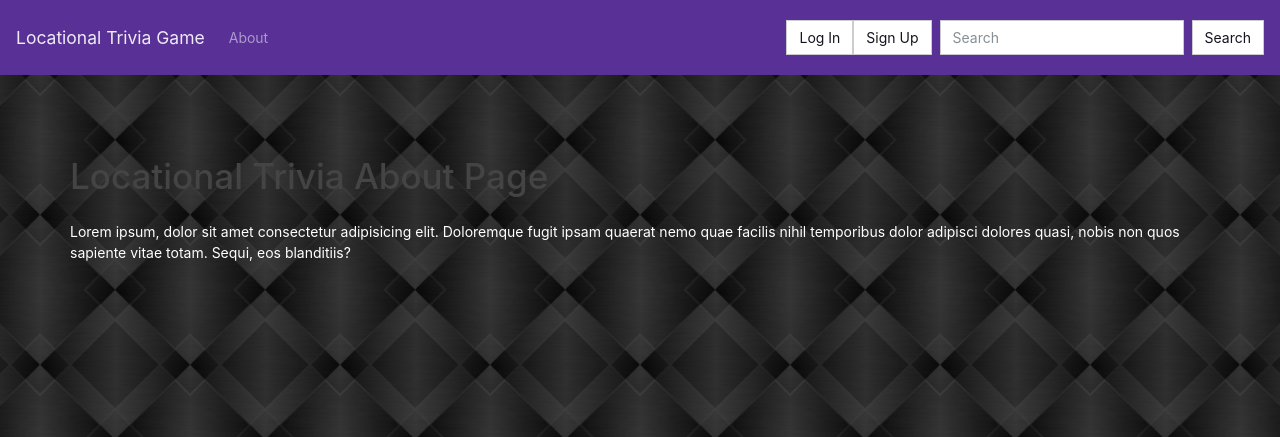
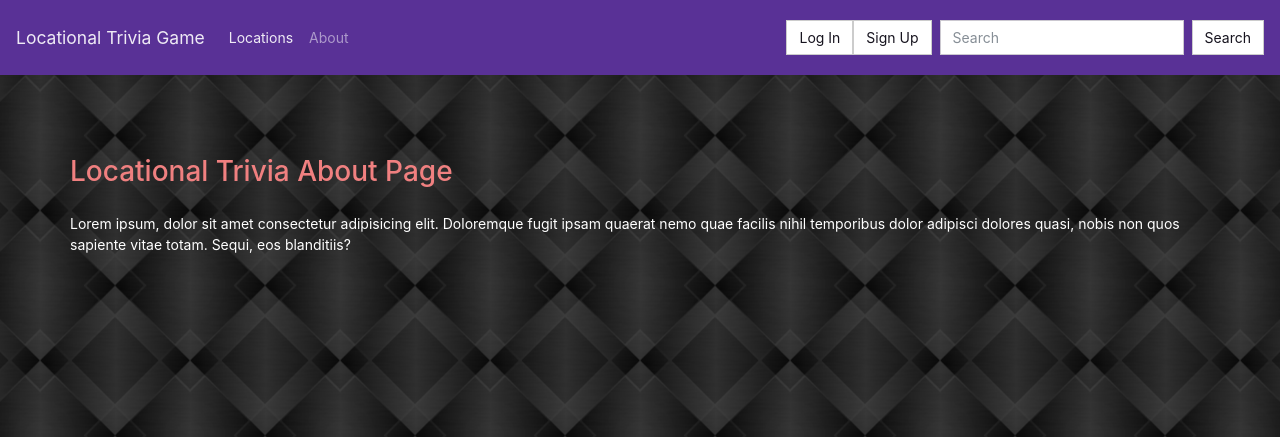
Before and after one commit to ChrisBarnes2000-MS-DU/BEW1.2-Contractor, a Django app: page /about/ in a window 1280 px wide. Shown: the top 437 px of the page. Run offline with Django 3.2, Linux system fonts and the light colour scheme; some libraries are stand-ins or nearby versions.

Commit message:
adjust index page refs

```diff
--- a/locations/templates/page.html
+++ b/locations/templates/page.html
@@ -15,7 +15,7 @@
         <hr>
         <p>{{ page.content|linebreaksbr }}</p>
         <hr>
-        <a href="{% url 'list-page' %}">Back to List</a>
+        <a href="{% url 'list-page' %}" class="btn btn-success">Back to List</a>
     </div>
   </div>
 {% endblock %}
--- a/mysite/settings.py
+++ b/mysite/settings.py
@@ -137,9 +137,8 @@ STATICFILES_DIRS = [
 PAGE_TITLE_MAX_LENGTH = 600
 
 # Where to redirect during authentication
-LOGIN_REDIRECT_URL = "locations/"
-LOGOUT_REDIRECT_URL = "locations/"
-
+LOGIN_REDIRECT_URL = "/"
+LOGOUT_REDIRECT_URL = "/"
 
 # PROTIP:
 # Need to override settings? Create a local_settings.py file
--- a/mysite/urls.py
+++ b/mysite/urls.py
@@ -19,13 +19,16 @@ from django.urls import include, path
 from django.conf import settings
 from django.conf.urls.static import static
 
-from mysite.views import About
+from mysite.views import Index, About
 
 urlpatterns = [
+    # Index Page
+    path('', Index, name='index'),
+
     # About Page
     path('about/', About, name='about'),
 
-    #Accounts app
+    # Accounts app
     path('accounts/', include('django.contrib.auth.urls')),
     path('accounts/', include('accounts.urls')),
 
--- a/mysite/views.py
+++ b/mysite/views.py
@@ -1,4 +1,7 @@
 from django.shortcuts import render
+
+def Index(request):
+    return render(request, 'index.html')
 
 def About(request):
     return render(request, 'about.html')
--- a/templates/about.html
+++ b/templates/about.html
@@ -3,7 +3,7 @@
 
 {% block content %}
 <div class="row pt-5">
-    <h1>Locational Trivia About Page</h1>
+    <h2>Locational Trivia About Page</h2>
 </div>
 <div class="row pt-3">
     <p>Lorem ipsum, dolor sit amet consectetur adipisicing elit. Doloremque fugit ipsam quaerat nemo quae facilis nihil temporibus dolor adipisci dolores quasi, nobis non quos sapiente vitae totam. Sequi, eos blanditiis?</p>
--- a/templates/partials/navbar.html
+++ b/templates/partials/navbar.html
@@ -1,6 +1,6 @@
 <!-- NAVBAR -->
 <nav class="navbar navbar-expand-lg navbar-dark bg-primary">
-    <a class="navbar-brand" href="{% url 'list-page' %}">Locational Trivia Game</a>
+    <a class="navbar-brand" href="{% url 'index' %}">Locational Trivia Game</a>
     <button class="navbar-toggler" type="button" data-toggle="collapse" data-target="#navbarColor01"
         aria-controls="navbarColor01" aria-expanded="false" aria-label="Toggle navigation">
         <span class="navbar-toggler-icon"></span>
@@ -8,6 +8,9 @@
 
     <div class="collapse navbar-collapse" id="navbarColor01">
         <ul class="navbar-nav mr-auto">
+            <li class="nav-item active">
+                <a class="nav-link" href="{% url 'list-page' %}">Locations</a>
+            </li>
             <li class="nav-item">
                 <a class="nav-link" href="{% url 'about' %}">About</a>
             </li>
```
Also changed, not shown: db.sqlite3, templates/index.html (renamed from locations/templates/index.html).
